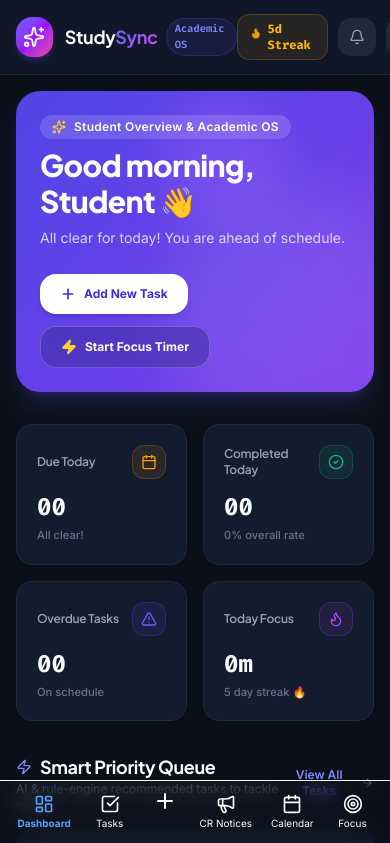
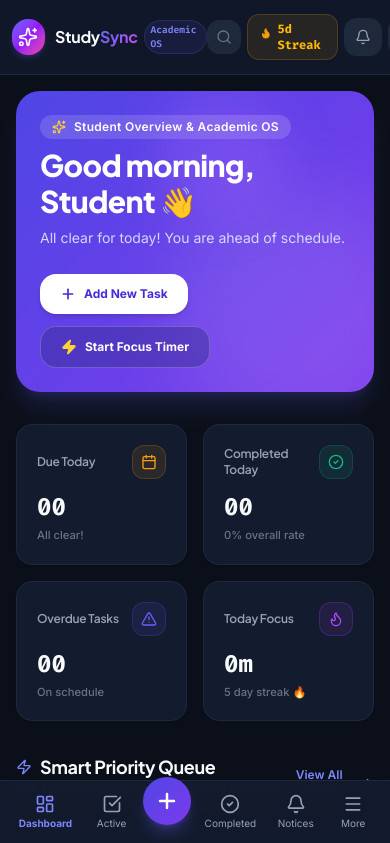
Before and after one commit to tempuseuse21/study_dead_line_manage, a React (Vite) app: page / in a window 390 px wide. Shown: the top 843 px of the page. Built offline with nearby package versions, Linux system fonts and the light colour scheme.

Commit message:
style: optimize full responsive layouts for mobile, tablet, and desktop

```diff
--- a/src/components/layout/MobileNav.tsx
+++ b/src/components/layout/MobileNav.tsx
@@ -1,11 +1,15 @@
-import React from 'react';
+import React, { useState } from 'react';
 import {
   LayoutDashboard,
   CheckSquare,
+  CheckCircle2,
   Calendar,
-  Target,
+  Zap,
   Plus,
-  Megaphone
+  Bell,
+  Settings,
+  X,
+  Menu
 } from 'lucide-react';
 import { useTasks } from '../../context/TaskContext';
 
@@ -15,37 +19,100 @@ interface MobileNavProps {
 }
 
 export const MobileNav: React.FC<MobileNavProps> = ({ activeView, onNavigate }) => {
-  const { setIsCreateTaskModalOpen, analytics, unreadAnnouncementsCount } = useTasks();
+  const { setIsCreateTaskModalOpen, tasks, unreadAnnouncementsCount } = useTasks();
+  const [showMoreMenu, setShowMoreMenu] = useState(false);
 
-  const navItems = [
+  const completedCount = tasks.filter(t => t.status === 'completed').length;
+  const activeCount = tasks.filter(t => t.status !== 'completed').length;
+
+  const leftNavItems = [
     { id: 'dashboard', label: 'Dashboard', icon: LayoutDashboard },
-    { id: 'tasks', label: 'Tasks', icon: CheckSquare, badge: analytics.pendingTasks, badgeColor: 'bg-ink dark:bg-ink-faint text-bg dark:text-ink' },
-    { id: 'announcements', label: 'CR Notices', icon: Megaphone, badge: unreadAnnouncementsCount, badgeColor: 'bg-amber-500' },
-    { id: 'calendar', label: 'Calendar', icon: Calendar },
-    { id: 'focus', label: 'Focus', icon: Target },
+    { id: 'tasks', label: 'Active', icon: CheckSquare, badge: activeCount }
   ];
+
+  const rightNavItems = [
+    { id: 'completed', label: 'Completed', icon: CheckCircle2, badge: completedCount || undefined },
+    { id: 'announcements', label: 'Notices', icon: Bell, badge: unreadAnnouncementsCount || undefined }
+  ];
+
+  const moreMenuItems = [
+    { id: 'calendar', label: 'Calendar Planner', icon: Calendar },
+    { id: 'focus', label: 'Focus Pomodoro Mode', icon: Zap },
+    { id: 'settings', label: 'System Settings', icon: Settings }
+  ];
+
+  const handleNavClick = (viewId: string) => {
+    onNavigate(viewId);
+    setShowMoreMenu(false);
+  };
 
   return (
     <>
+      {/* Mobile More Sheet Overlay */}
+      {showMoreMenu && (
+        <div
+          onClick={() => setShowMoreMenu(false)}
+          className="fixed inset-0 bg-black/60 backdrop-blur-xs z-50 lg:hidden flex flex-col justify-end animate-in fade-in duration-200"
+        >
+          <div
+            onClick={e => e.stopPropagation()}
+            className="w-full bg-[var(--bg-card)] border-t border-[var(--border-subtle)] rounded-t-3xl p-5 space-y-4 animate-in slide-in-from-bottom duration-200 shadow-2xl"
+          >
+            <div className="flex items-center justify-between pb-3 border-b border-[var(--border-subtle)]">
+              <h3 className="font-display text-base font-bold text-[var(--text-main)]">
+                Navigation Menu
+              </h3>
+              <button
+                onClick={() => setShowMoreMenu(false)}
+                className="p-1.5 rounded-xl bg-[var(--bg-card-subtle)] text-[var(--text-muted)]"
+              >
+                <X className="w-4 h-4" />
+              </button>
+            </div>
+
+            <div className="grid grid-cols-1 gap-2">
+              {moreMenuItems.map(item => {
+                const Icon = item.icon;
+                const isActive = activeView === item.id;
+                return (
+                  <button
+                    key={item.id}
+                    onClick={() => handleNavClick(item.id)}
+                    className={`flex items-center gap-3 w-full p-3 rounded-2xl text-xs font-semibold transition-all cursor-pointer ${
+                      isActive
+                        ? 'gradient-brand-bg text-white shadow-md'
+                        : 'bg-[var(--bg-card-subtle)] text-[var(--text-main)] hover:bg-indigo-500/10'
+                    }`}
+                  >
+                    <Icon className="w-4 h-4" />
+                    <span>{item.label}</span>
+                  </button>
+                );
+              })}
+            </div>
+          </div>
+        </div>
+      )}
+
       {/* Mobile Bottom Navigation Bar */}
-      <nav className="fixed bottom-0 left-0 right-0 z-40 flex h-16 items-center justify-around border-t-[1.5px] border-ink-faint dark:border-ink-faint bg-bg/95 dark:bg-ink/95 backdrop-blur-md px-2 lg:hidden">
-        {navItems.slice(0, 2).map(item => {
+      <nav className="fixed bottom-0 left-0 right-0 z-40 flex h-16 items-center justify-around border-t border-[var(--border-subtle)] bg-[var(--bg-card)]/95 backdrop-blur-md px-2 lg:hidden shadow-lg">
+        {leftNavItems.map(item => {
           const Icon = item.icon;
           const isActive = activeView === item.id;
           return (
             <button
               key={item.id}
-              onClick={() => onNavigate(item.id)}
-              className={`flex flex-col items-center justify-center py-1 px-2 min-w-[56px] min-h-[44px] relative transition-colors ${
+              onClick={() => handleNavClick(item.id)}
+              className={`flex flex-col items-center justify-center py-1 px-2 min-w-[52px] min-h-[44px] relative transition-colors cursor-pointer ${
                 isActive
-                  ? 'text-ink dark:text-bg dark:text-blue-400 font-bold'
-                  : 'text-ink-muted dark:text-ink-muted hover:text-ink dark:hover:text-bg'
+                  ? 'text-indigo-600 dark:text-indigo-400 font-bold'
+                  : 'text-[var(--text-muted)] hover:text-[var(--text-main)]'
               }`}
             >
               <Icon className="h-5 w-5" />
               <span className="text-[10px] mt-0.5">{item.label}</span>
               {item.badge !== undefined && item.badge > 0 && (
-                <span className={`absolute top-1 right-2 flex h-4 min-w-4 px-1 items-center justify-center rounded-full ${item.badgeColor || 'bg-ink dark:bg-ink-faint text-bg dark:text-ink'} text-[9px] font-bold text-white shadow-none`}>
+                <span className="absolute top-0.5 right-1 flex h-4 min-w-4 px-1 items-center justify-center rounded-full bg-indigo-600 text-white text-[9px] font-bold font-mono">
                   {item.badge}
                 </span>
               )}
@@ -53,41 +120,54 @@ export const MobileNav: React.FC<MobileNavProps> = ({ activeView, onNavigate })
           );
         })}
 
-        {/* Center Floating Plus Button */}
+        {/* Center Floating Plus Action Button */}
         <div className="relative -top-3">
           <button
             id="mobile-add-task-fab"
             onClick={() => setIsCreateTaskModalOpen(true)}
-            className="flex h-12 w-12 items-center justify-center rounded-full bg-ink dark:bg-ink-faint text-bg dark:text-ink text-white shadow-none shadow-blue-500/30 active:scale-95 transition-all"
+            className="flex h-12 w-12 items-center justify-center rounded-full gradient-brand-bg text-white shadow-lg shadow-indigo-500/30 active:scale-95 transition-all cursor-pointer"
             title="Add Academic Task"
           >
-            <Plus className="h-6 w-6" />
+            <Plus className="h-6 w-6 stroke-[2.5]" />
           </button>
         </div>
 
-        {navItems.slice(2).map(item => {
+        {rightNavItems.map(item => {
           const Icon = item.icon;
           const isActive = activeView === item.id;
           return (
             <button
               key={item.id}
-              onClick={() => onNavigate(item.id)}
-              className={`flex flex-col items-center justify-center py-1 px-2 min-w-[56px] min-h-[44px] relative transition-colors ${
+              onClick={() => handleNavClick(item.id)}
+              className={`flex flex-col items-center justify-center py-1 px-2 min-w-[52px] min-h-[44px] relative transition-colors cursor-pointer ${
                 isActive
-                  ? 'text-ink dark:text-bg dark:text-blue-400 font-bold'
-                  : 'text-ink-muted dark:text-ink-muted hover:text-ink dark:hover:text-bg'
+                  ? 'text-indigo-600 dark:text-indigo-400 font-bold'
+                  : 'text-[var(--text-muted)] hover:text-[var(--text-main)]'
               }`}
             >
               <Icon className="h-5 w-5" />
               <span className="text-[10px] mt-0.5">{item.label}</span>
               {item.badge !== undefined && item.badge > 0 && (
-                <span className={`absolute top-1 right-2 flex h-4 min-w-4 px-1 items-center justify-center rounded-full ${item.badgeColor || 'bg-amber-500'} text-[9px] font-bold text-white shadow-none`}>
+                <span className="absolute top-0.5 right-1 flex h-4 min-w-4 px-1 items-center justify-center rounded-full bg-emerald-500 text-white text-[9px] font-bold font-mono">
                   {item.badge}
                 </span>
               )}
             </button>
           );
         })}
+
+        {/* More Menu Trigger */}
+        <button
+          onClick={() => setShowMoreMenu(true)}
+          className={`flex flex-col items-center justify-center py-1 px-2 min-w-[52px] min-h-[44px] transition-colors cursor-pointer ${
+            ['calendar', 'focus', 'settings'].includes(activeView)
+              ? 'text-indigo-600 dark:text-indigo-400 font-bold'
+              : 'text-[var(--text-muted)] hover:text-[var(--text-main)]'
+          }`}
+        >
+          <Menu className="h-5 w-5" />
+          <span className="text-[10px] mt-0.5">More</span>
+        </button>
       </nav>
     </>
   );
--- a/src/components/layout/Navbar.tsx
+++ b/src/components/layout/Navbar.tsx
@@ -21,7 +21,7 @@ export const Navbar: React.FC<NavbarProps> = ({ onNavigate }) => {
   const { theme, toggleTheme } = useTheme();
   const {
     setIsCreateTaskModalOpen,
-    setIsSearchOpen,
+    setIsSearchModalOpen,
     notifications,
     analytics,
     setIsNotificationDrawerOpen
@@ -30,21 +30,21 @@ export const Navbar: React.FC<NavbarProps> = ({ onNavigate }) => {
   const unreadCount = notifications.filter(n => !n.isRead).length;
 
   return (
-    <header className="sticky top-0 z-30 flex w-full items-center justify-between border-b border-[var(--border-subtle)] bg-[var(--glass-bg)] backdrop-blur-md px-4 sm:px-8 py-3.5 transition-all">
+    <header className="sticky top-0 z-30 flex w-full items-center justify-between border-b border-[var(--border-subtle)] bg-[var(--glass-bg)] backdrop-blur-md px-3 sm:px-8 py-3.5 transition-all">
       {/* Brand Logo & Name */}
       <div
         onClick={() => onNavigate('dashboard')}
-        className="flex items-center gap-3 cursor-pointer group"
+        className="flex items-center gap-2.5 sm:gap-3 cursor-pointer group"
       >
-        <div className="w-10 h-10 rounded-2xl bg-gradient-to-br from-indigo-500 via-purple-600 to-pink-500 flex items-center justify-center text-white shadow-md shadow-indigo-500/20 group-hover:scale-105 transition-transform">
-          <Sparkles className="w-5.5 h-5.5" />
+        <div className="w-9 h-9 sm:w-10 sm:h-10 rounded-2xl bg-gradient-to-br from-indigo-500 via-purple-600 to-pink-500 flex items-center justify-center text-white shadow-md shadow-indigo-500/20 group-hover:scale-105 transition-transform">
+          <Sparkles className="w-5 h-5 sm:w-5.5 sm:h-5.5" />
         </div>
         <div>
-          <div className="flex items-center gap-2">
-            <h1 className="font-display font-bold text-lg sm:text-xl tracking-tight text-[var(--text-main)] group-hover:text-indigo-600 dark:group-hover:text-indigo-400 transition-colors">
+          <div className="flex items-center gap-1.5 sm:gap-2">
+            <h1 className="font-display font-bold text-base sm:text-xl tracking-tight text-[var(--text-main)] group-hover:text-indigo-600 dark:group-hover:text-indigo-400 transition-colors">
               Study<span className="gradient-text">Sync</span>
             </h1>
-            <span className="text-[0.65rem] font-mono font-semibold px-2 py-0.5 rounded-full bg-indigo-500/10 text-indigo-600 dark:text-indigo-400 border border-indigo-500/20">
+            <span className="text-[0.6rem] sm:text-[0.65rem] font-mono font-semibold px-1.5 py-0.5 rounded-full bg-indigo-500/10 text-indigo-600 dark:text-indigo-400 border border-indigo-500/20">
               Academic OS
             </span>
           </div>
@@ -55,14 +55,15 @@ export const Navbar: React.FC<NavbarProps> = ({ onNavigate }) => {
       </div>
 
       {/* Global Actions & Controls */}
-      <div className="flex items-center gap-2.5 sm:gap-4">
+      <div className="flex items-center gap-1.5 sm:gap-4">
         {/* Quick Search Bar Trigger */}
         <button
-          onClick={() => setIsSearchOpen(true)}
-          className="hidden md:flex items-center gap-3 px-3.5 py-2 rounded-xl bg-[var(--bg-card-subtle)] border border-[var(--border-subtle)] text-[var(--text-muted)] hover:text-[var(--text-main)] hover:border-indigo-500/30 text-xs font-medium transition-all"
+          onClick={() => setIsSearchModalOpen(true)}
+          className="p-2 sm:px-3.5 sm:py-2 rounded-xl bg-[var(--bg-card-subtle)] border border-[var(--border-subtle)] text-[var(--text-muted)] hover:text-[var(--text-main)] hover:border-indigo-500/30 text-xs font-medium transition-all flex items-center gap-2 cursor-pointer"
+          title="Search Tasks & Notices"
         >
-          <Search className="w-3.5 h-3.5 text-[var(--text-faint)]" />
-          <span>Search tasks, exams, notes...</span>
+          <Search className="w-4 h-4 text-[var(--text-faint)]" />
+          <span className="hidden md:inline">Search tasks, notices...</span>
           <kbd className="hidden lg:inline-block px-1.5 py-0.5 text-[0.65rem] font-mono rounded bg-[var(--bg-card)] border border-[var(--border-subtle)] text-[var(--text-faint)]">
             Ctrl+K
           </kbd>
--- a/src/components/layout/RightPanel.tsx
+++ b/src/components/layout/RightPanel.tsx
@@ -166,7 +166,7 @@ export const RightPanel: React.FC<RightPanelProps> = ({ onNavigate }) => {
                   </p>
                   <div className="mt-1.5 flex items-center justify-between text-[0.65rem] text-slate-600 dark:text-slate-400">
                     <span>Syllabus Covered</span>
-                    <span className="font-bold text-slate-800 dark:text-slate-200">{exam.syllabusCoverage || 0}%</span>
+                    <span className="font-bold text-slate-800 dark:text-slate-200">{exam.preparationPercent || 0}%</span>
                   </div>
                 </div>
               );
```
